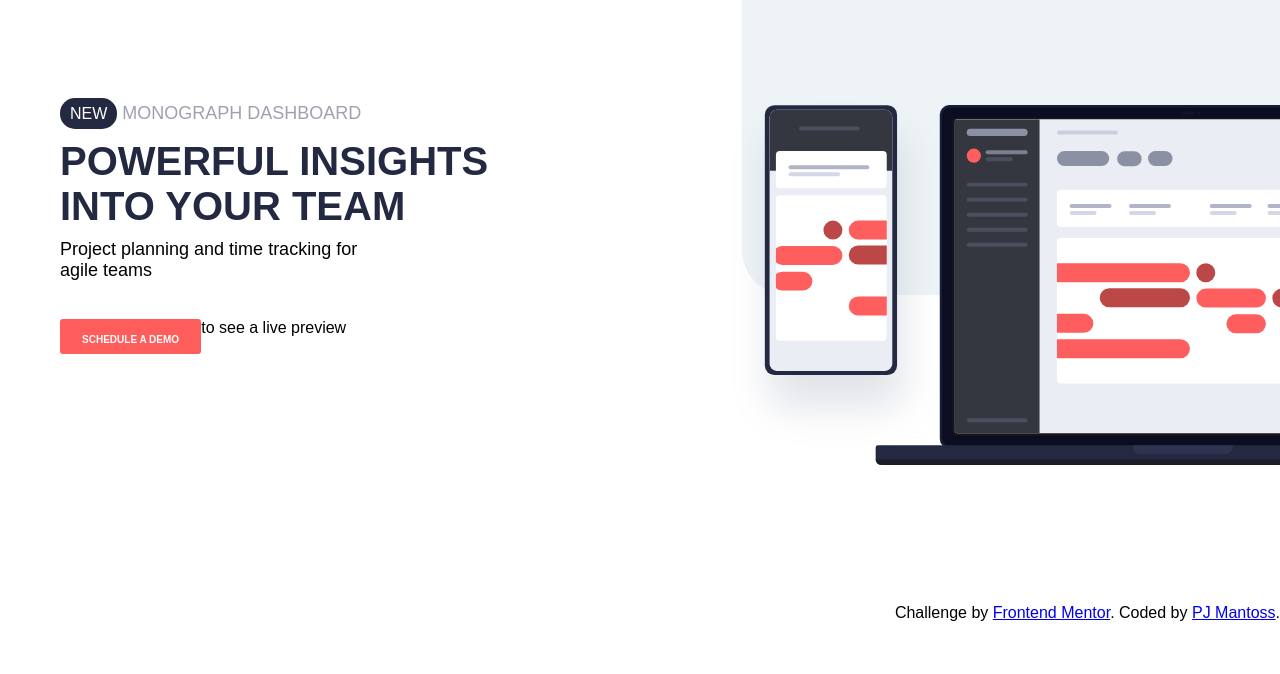
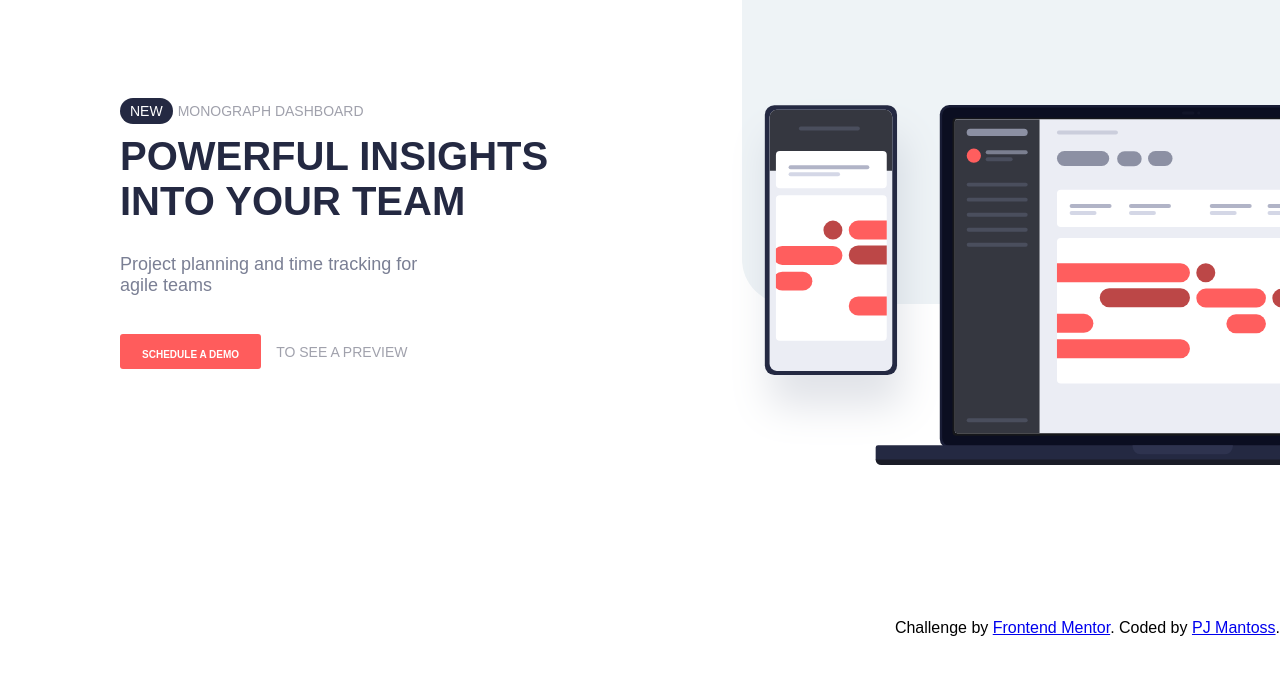
Before and after one commit to PJMantoss/project_tracking, a plain HTML site: page index.html in a window 1280 px wide. Shown: the part 104-778 px from the top of the page. Drawn offline with Linux system fonts and the light colour scheme.

Commit message:
update index and styling

```diff
--- a/index.html
+++ b/index.html
@@ -36,7 +36,7 @@
                 </div>
                 <div class="preview">
                     <input type="submit" value="Schedule a demo">
-                    <p>to see a live preview</p>
+                    <p>to see a preview</p>
                 </div>
             </div>
             <img id="device" src="./images/illustration-devices.svg" alt="device">
--- a/style.css
+++ b/style.css
@@ -72,6 +72,10 @@ nav li a {
     font-family: 'Barlow Condensed', sans-serif;
 }
 
+nav li a:hover {
+    color: rgb(131, 130, 130);
+}
+
 .bg-shape {
     display: flex;
     position: absolute;
@@ -97,7 +101,8 @@ main .main-info {
     display: flex;
     flex-direction: column;
     justify-content: flex-start;
-    margin-left: 60px;
+    margin-left: 100px;
+    padding-left: 20px;
 
 }
 
@@ -114,7 +119,7 @@ main .dashboard {
     border-radius: 15px;
     color: white;
     padding: 0 10px;
-    font-size: 16px;
+    font-size: 14px;
     font-weight: 700px;
     font-family: 'Barlow Condensed', sans-serif;
 }
@@ -122,7 +127,7 @@ main .dashboard {
 .dashboard > p {
     color: hsl(231, 7%, 65%);
     padding: 5px;
-    font-size: 18px;
+    font-size: 14px;
 }
 
 main .insights {
@@ -140,12 +145,15 @@ main .insights {
     font-family: 'Barlow Condensed', sans-serif;
     text-transform: uppercase;
     font-weight: 700;
+    margin-bottom: 10px;
 }
 
 .insights > p {
     width: 40%;
     font-size: 18px;
     padding: 10px 0 8px;
+    margin-top: 10px;
+    color: hsl(228, 11%, 53%);
 }
 
 main .preview {
@@ -166,12 +174,25 @@ main .preview {
     text-transform: uppercase;
     border: none;
     border-radius: 3px;
+    cursor: pointer;
+}
+
+.preview > input:hover {
+    background: hsl(0, 88%, 73%);
+}
+
+.preview > p {
+    text-transform: uppercase;
+    align-self: center;
+    padding-left: 15px;
+    color: hsl(231, 7%, 65%);
+    font-size: 14px;
 }
 
 main #device {
     position: absolute;
     right: -210px;
-    width: 760px;
+    max-width: 760px;
     height: 264;
 }
 
```
